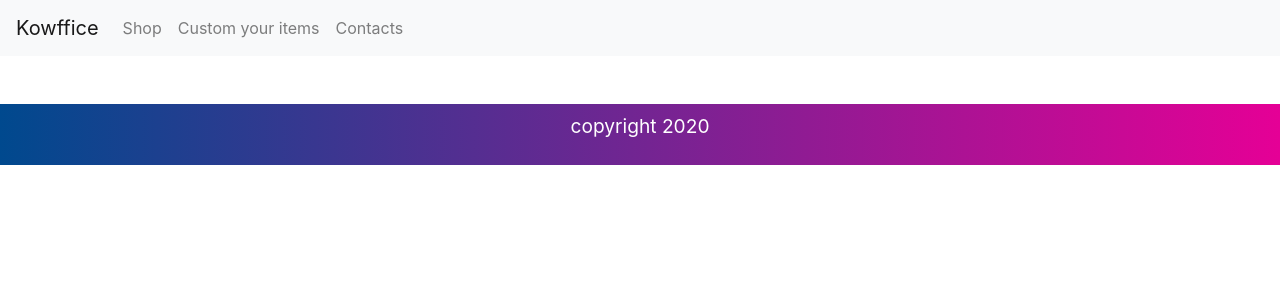
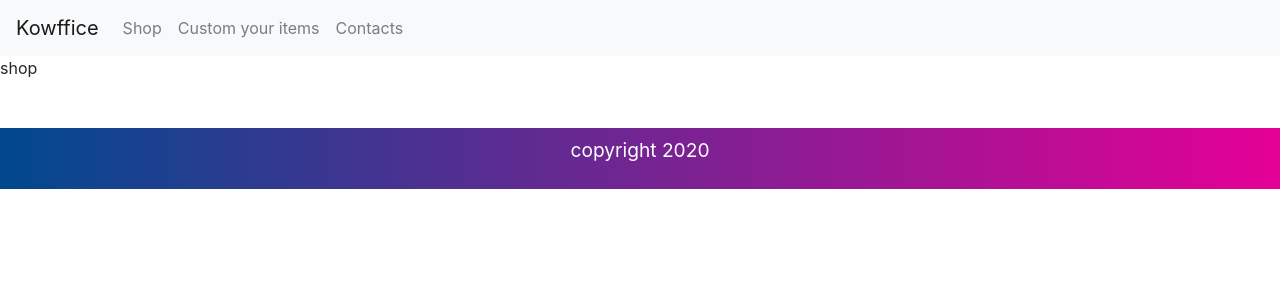
Before and after one commit to dokoliday/kowffice, a React (Create React App) app: page /shop in a window 1280 px wide. Shown: the top 300 px of the page. Built offline with nearby package versions, Linux system fonts and the light colour scheme.

Commit message:
ADD : route to shop and creation Shop component

```diff
--- a/src/App.js
+++ b/src/App.js
@@ -3,14 +3,15 @@ import { Switch, Route } from "react-router-dom";
 import Home from "../src/components/Home";
 import Navbar from "../src/components/Navbar";
 import Footer from "../src/components/Footer";
+import Shop from "../src/components/Shop";
+
 const App = () => {
   return (
     <>
       <Navbar />
       <Switch>
-        <Route exact path="/">
-          <Home />
-        </Route>
+        <Route exact path="/" component={Home} />
+        <Route path="/shop" component={Shop} />
       </Switch>
       <Footer />
     </>
--- a/src/components/Navbar/index.js
+++ b/src/components/Navbar/index.js
@@ -8,7 +8,7 @@ const DisplayNavbar = () => {
       <Navbar.Toggle aria-controls="basic-navbar-nav" />
       <Navbar.Collapse id="basic-navbar-nav">
         <Nav className="mr-auto">
-          <Nav.Link href="/">Shop</Nav.Link>
+          <Nav.Link href="/shop">Shop</Nav.Link>
           <Nav.Link href="/">Custom your items</Nav.Link>
           <Nav.Link href="/">Contacts</Nav.Link>
         </Nav>
--- /dev/null
+++ b/src/components/Shop/index.js
@@ -0,0 +1,8 @@
+import React from "react";
+
+const Shop = () => {
+  return(
+  <>shop</>
+  )
+};
+ export default Shop;
```
